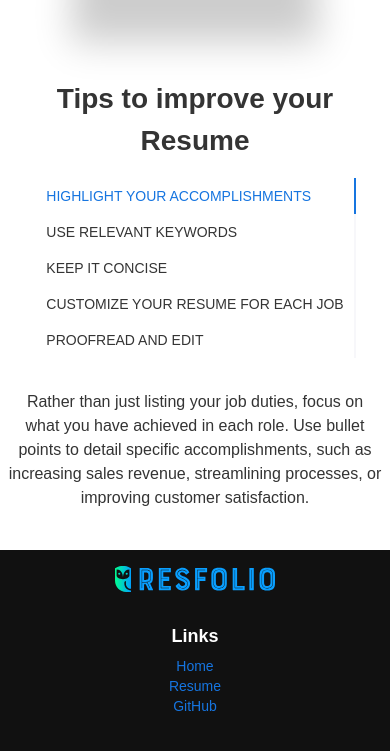
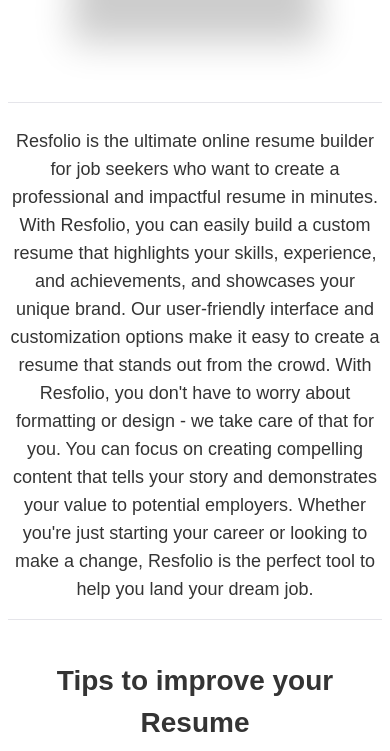
Before and after one commit to SarathAdhi/Resfolio-Resume-Generator, a Next.js app: page / in a window 390 px wide. Shown: the part 834-1585 px from the top of the page. Built offline with nearby package versions, Linux system fonts and the light colour scheme.

Commit message:
ui: landing page

```diff
--- a/src/common/components/Footer/index.tsx
+++ b/src/common/components/Footer/index.tsx
@@ -5,30 +5,31 @@
 const Footer = () => {
   return (
     <_Footer className="w-full bg-[#111] text-white space-y-4">
-      <div className="p-4 grid justify-center sm:justify-start sm:grid-cols-3 gap-8">
-        <img className="w-40" src="/logo.svg" />
+      <div className="p-4 flex flex-col items-center justify-center gap-8">
+        <div className="max-w-full w-[800px] flex flex-col items-center justify-center gap-4">
+          <img className="w-40" src="/logo.svg" />
 
-        <div className="flex flex-col items-center text-center sm:items-start sm:text-left gap-2">
-          <h5>Links</h5>
-
-          <div className="grid">
-            <Link href="/">Home</Link>
-            <Link href="/resume">Resume</Link>
-            <Link href="https://github.com/SarathAdhi/Resfolio-Resume-Generator">
-              GitHub
-            </Link>
-          </div>
+          <p className="text-center">
+            Resfolio is the ultimate online resume builder for job seekers who
+            want to create a professional and impactful resume in minutes.
+          </p>
         </div>
 
-        <div className="flex flex-col items-center text-center sm:items-start sm:text-left gap-2">
-          <h5>Contributor</h5>
-
-          <Link href="https://github.com/SarathAdhi">Sarath Adhithya</Link>
+        <div className="flex items-center text-center gap-4">
+          <Link href="/">Home</Link>
+          <Link href="/resume">Resume</Link>
+          <Link href="https://github.com/SarathAdhi/Resfolio-Resume-Generator">
+            GitHub
+          </Link>
         </div>
       </div>
 
       <div className="p-2 bg-black">
         <p className="text-center">Copyright © 2023 Resfolio Resume Builder</p>
+        <p className="text-center">
+          Designed by -{" "}
+          <Link href="https://github.com/SarathAdhi">Sarath Adhithya</Link>
+        </p>
       </div>
     </_Footer>
   );
--- a/src/modules/Home/ResumeTips.tsx
+++ b/src/modules/Home/ResumeTips.tsx
@@ -36,19 +36,10 @@
     <div className="w-full grid gap-4">
       <h3 className="text-center">Tips to improve your Resume</h3>
 
-      <div className="flex flex-col md:flex-row items-center  justify-between gap-8">
-        <Nav
-          appearance="subtle"
-          vertical
-          activeKey={active}
-          onSelect={setActive}
-        >
+      <div className="flex flex-col md:flex-row sm:items-center justify-between gap-8">
+        <Nav appearance="tabs" vertical activeKey={active} onSelect={setActive}>
           {tips.map((tip) => (
-            <Nav.Item
-              className="uppercase"
-              key={tip.title}
-              eventKey={tip.title}
-            >
+            <Nav.Item key={tip.title} eventKey={tip.title}>
               {tip.title}
             </Nav.Item>
           ))}
--- a/src/pages/index.tsx
+++ b/src/pages/index.tsx
@@ -1,6 +1,6 @@
 import PageLayout from "@layouts/PageLayout";
 import Link from "next/link";
-import { Button } from "rsuite";
+import { Button, Divider } from "rsuite";
 import ResumeTips from "@modules/Home/ResumeTips";
 
 export default function Home() {
@@ -32,6 +32,25 @@
           />
         </div>
 
+        <div className="space-y-4">
+          <Divider className="w-full" />
+          <p className="text-center text-lg">
+            Resfolio is the ultimate online resume builder for job seekers who
+            want to create a professional and impactful resume in minutes. With
+            Resfolio, you can easily build a custom resume that highlights your
+            skills, experience, and achievements, and showcases your unique
+            brand. Our user-friendly interface and customization options make it
+            easy to create a resume that stands out from the crowd. With
+            Resfolio, you don't have to worry about formatting or design - we
+            take care of that for you. You can focus on creating compelling
+            content that tells your story and demonstrates your value to
+            potential employers. Whether you're just starting your career or
+            looking to make a change, Resfolio is the perfect tool to help you
+            land your dream job.
+          </p>
+          <Divider className="w-full" />
+        </div>
+
         <ResumeTips />
       </div>
     </PageLayout>
```
